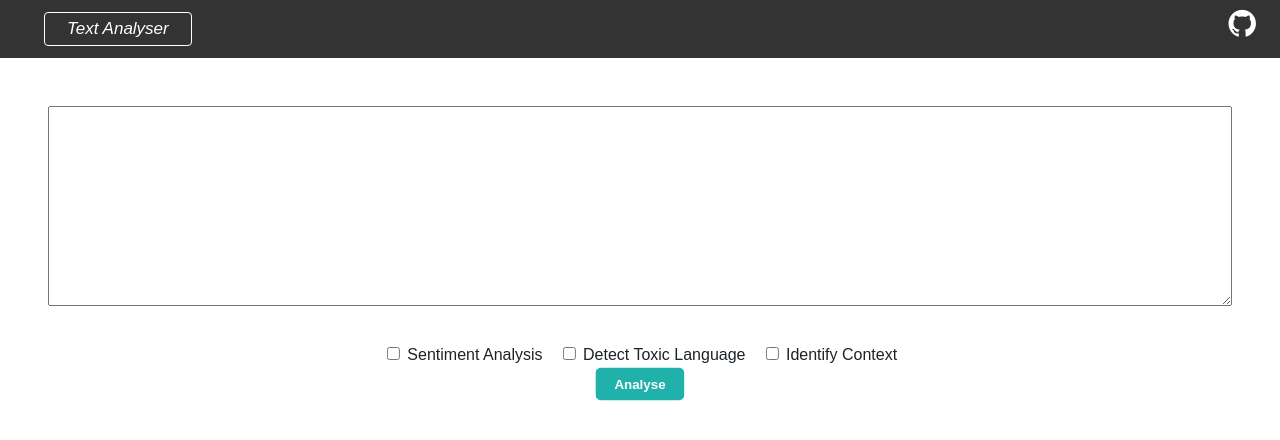
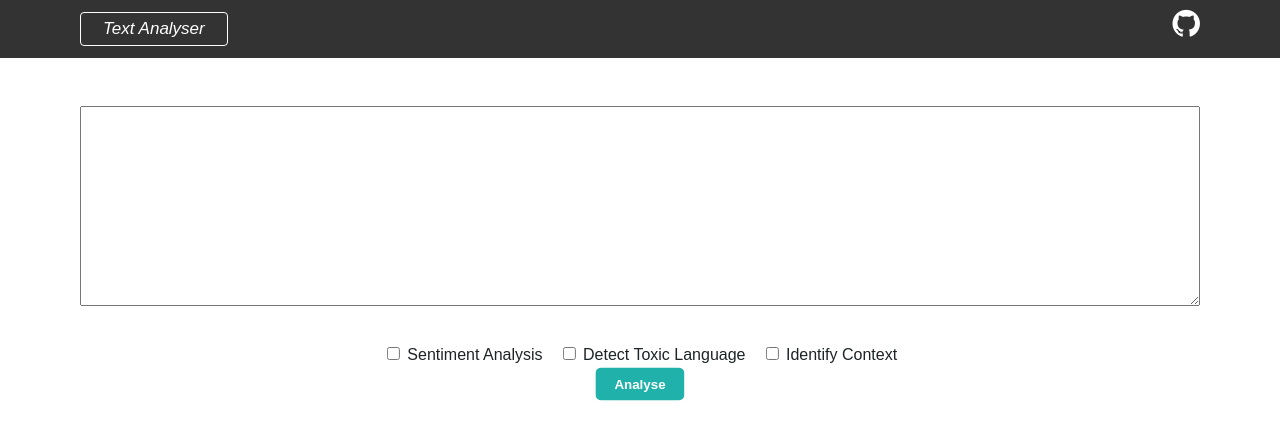
Before and after one commit to thesouldev/text-analyser, a Flask app: page / in a window 1280 px wide. Shown: the top 440 px of the page. Run offline with Flask 2, Linux system fonts and the light colour scheme; parts of the project's set-up code (start-up, migrations or seed data) failed here and were passed over; some libraries are stand-ins or nearby versions.

Commit message:
updated css

```diff
--- a/static/styles/styles.css
+++ b/static/styles/styles.css
@@ -18,8 +18,9 @@
     right: 0;
     position: absolute;
     font-size: 32px;
-    padding: 8px 24px;
+    padding: 8px 0px;
     top: 0;
+    margin: 0 5rem;
 }
 
 body {
--- a/static/styles/text-analyser.css
+++ b/static/styles/text-analyser.css
@@ -1,6 +1,6 @@
 .text-analyser {
     width: -webkit-fill-available;
-    margin: 3rem;
+    margin: 3rem 5rem;
     height: 25vh;
 }
 
--- a/template/header.html
+++ b/template/header.html
@@ -28,7 +28,7 @@
             color: white;
             border: 1px solid;
             border-radius: 4px;
-            margin: 12px 44px;
+            margin: 12px 5rem;
             padding: 6px 22px;
             font-style: oblique;
         }
```
